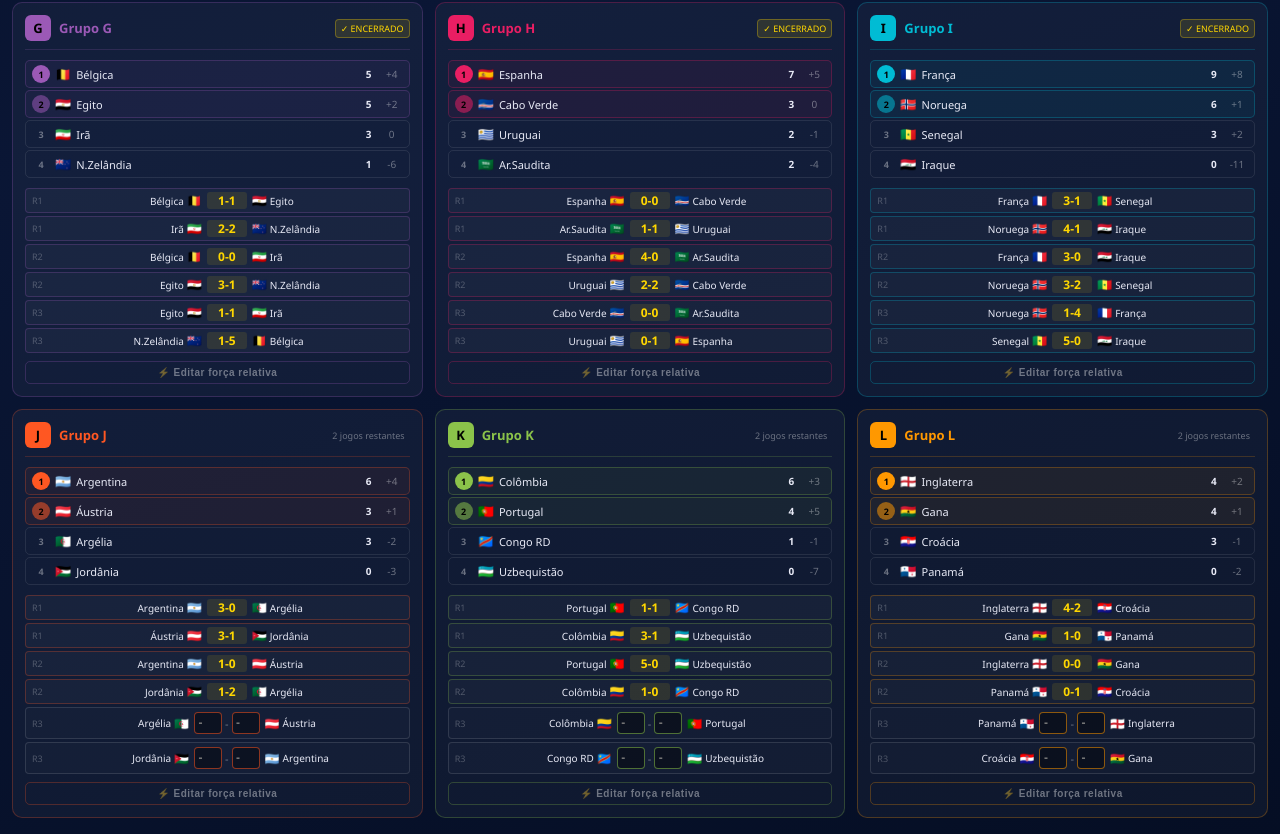
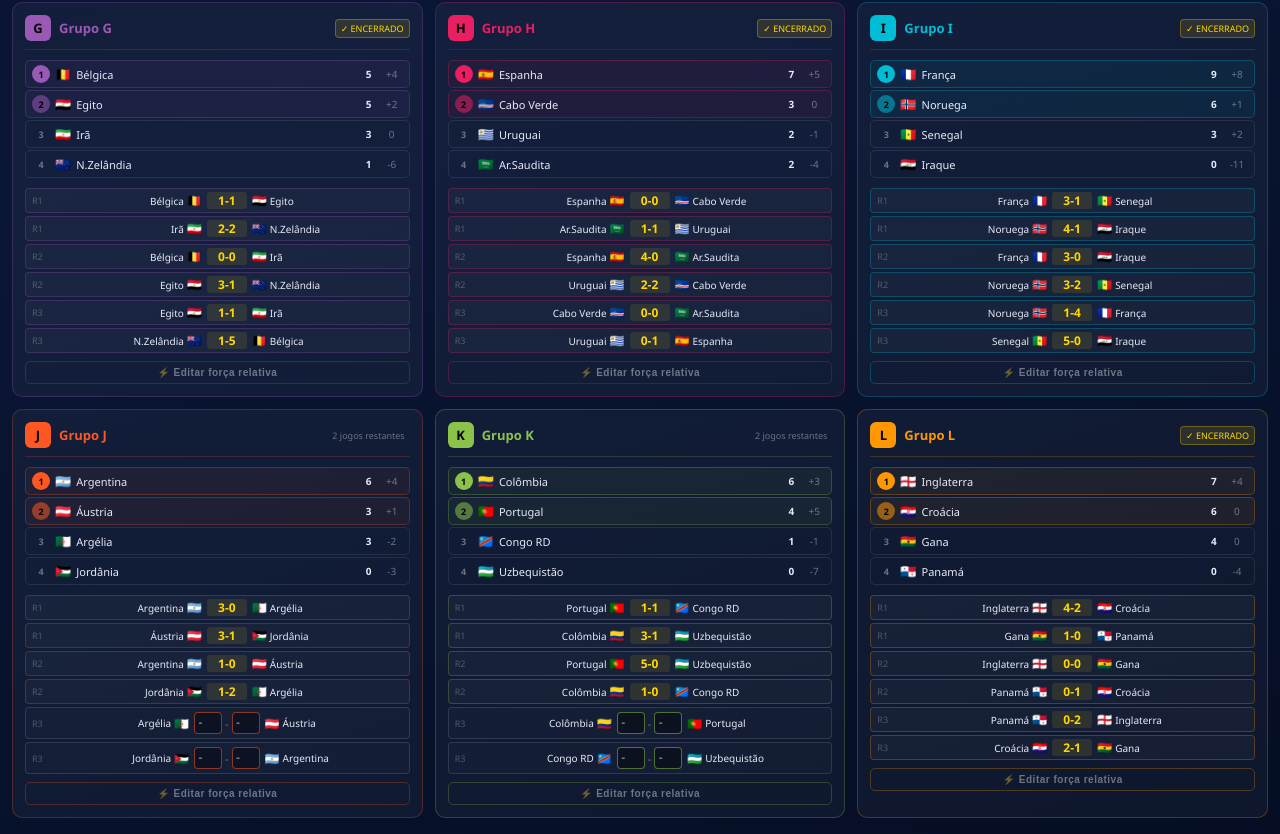
Before and after one commit to alexlaflor/simuladorCopa2026, a React (Vite) app: page / in a window 1280 px wide. Shown: the part 925-1759 px from the top of the page. Built offline with nearby package versions, Linux system fonts and the light colour scheme.

Commit message:
Atualizar o App.jsx

```diff
--- a/src/App.jsx
+++ b/src/App.jsx
@@ -17,7 +17,7 @@ const GROUPS={
   I:{name:"Grupo I",teams:["FRA","NOR","SEN","IRQ"],matches:[{r:1,h:"FRA",a:"SEN",hs:3,as:1,done:true},{r:1,h:"NOR",a:"IRQ",hs:4,as:1,done:true},{r:2,h:"FRA",a:"IRQ",hs:3,as:0,done:true},{r:2,h:"NOR",a:"SEN",hs:3,as:2,done:true},{r:3,h:"NOR",a:"FRA",hs:1,as:4,done:true},{r:3,h:"SEN",a:"IRQ",hs:5,as:0,done:true}]},
   J:{name:"Grupo J",teams:["ARG","AUT","JOR","ALG"],matches:[{r:1,h:"ARG",a:"ALG",hs:3,as:0,done:true},{r:1,h:"AUT",a:"JOR",hs:3,as:1,done:true},{r:2,h:"ARG",a:"AUT",hs:1,as:0,done:true},{r:2,h:"JOR",a:"ALG",hs:1,as:2,done:true},{r:3,h:"ALG",a:"AUT",hs:null,as:null,done:false},{r:3,h:"JOR",a:"ARG",hs:null,as:null,done:false}]},
   K:{name:"Grupo K",teams:["COL","POR","COD","UZB"],matches:[{r:1,h:"POR",a:"COD",hs:1,as:1,done:true},{r:1,h:"COL",a:"UZB",hs:3,as:1,done:true},{r:2,h:"POR",a:"UZB",hs:5,as:0,done:true},{r:2,h:"COL",a:"COD",hs:1,as:0,done:true},{r:3,h:"COL",a:"POR",hs:null,as:null,done:false},{r:3,h:"COD",a:"UZB",hs:null,as:null,done:false}]},
-  L:{name:"Grupo L",teams:["ENG","CRO","GHA","PAN"],matches:[{r:1,h:"ENG",a:"CRO",hs:4,as:2,done:true},{r:1,h:"GHA",a:"PAN",hs:1,as:0,done:true},{r:2,h:"ENG",a:"GHA",hs:0,as:0,done:true},{r:2,h:"PAN",a:"CRO",hs:0,as:1,done:true},{r:3,h:"PAN",a:"ENG",hs:null,as:null,done:false},{r:3,h:"CRO",a:"GHA",hs:null,as:null,done:false}]},
+  L:{name:"Grupo L",teams:["ENG","CRO","GHA","PAN"],matches:[{r:1,h:"ENG",a:"CRO",hs:4,as:2,done:true},{r:1,h:"GHA",a:"PAN",hs:1,as:0,done:true},{r:2,h:"ENG",a:"GHA",hs:0,as:0,done:true},{r:2,h:"PAN",a:"CRO",hs:0,as:1,done:true},{r:3,h:"PAN",a:"ENG",hs:0,as:2,done:true},{r:3,h:"CRO",a:"GHA",hs:2,as:1,done:true}]},
 };
 const GC={A:"#e74c3c",B:"#e67e22",C:"#f1c40f",D:"#2ecc71",E:"#1abc9c",F:"#3498db",G:"#9b59b6",H:"#e91e63",I:"#00bcd4",J:"#ff5722",K:"#8bc34a",L:"#ff9800"};
 
```
